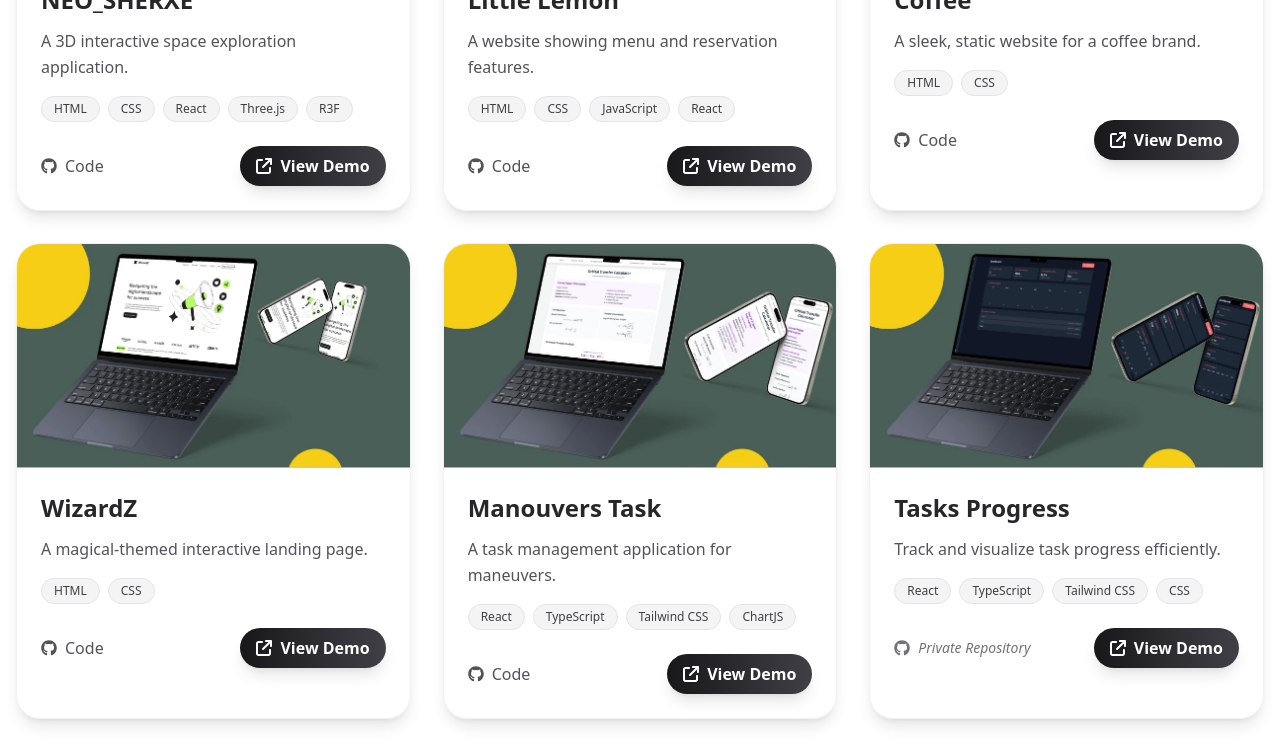
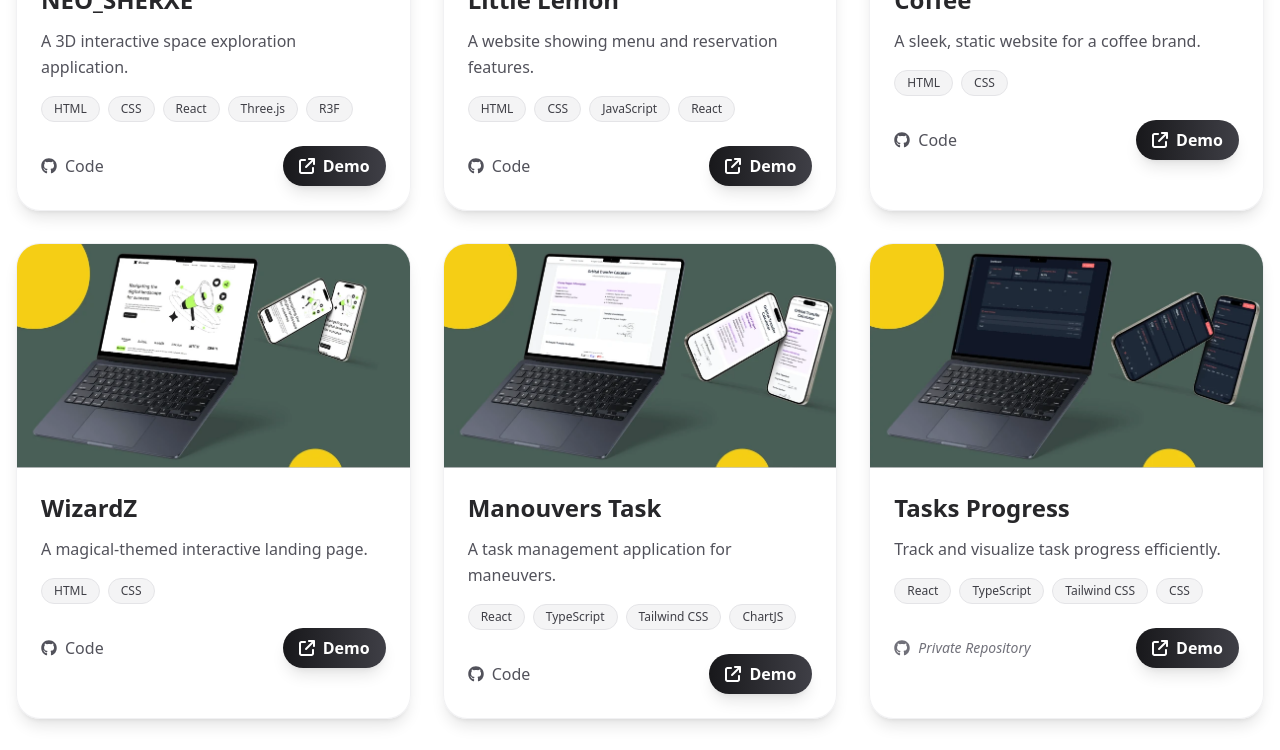
Before and after one commit to AhmedKhaledp-0/AhmedKhald-Portfolio, a React (Vite) app: page / in a window 1280 px wide. Shown: the part 3440-4190 px from the top of the page. Built offline with nearby package versions, Linux system fonts and the light colour scheme.

Commit message:
Update Projects component: shorten "View Demo" text to "Demo" for improved clarity

```diff
--- a/src/components/Projects/Projects.tsx
+++ b/src/components/Projects/Projects.tsx
@@ -125,7 +125,7 @@ const Projects = () => {
                       icon={icons.externalLink}
                       className="h-4 w-4"
                     />
-                    View Demo
+                    Demo
                   </a>
                 </div>
               </div>
```
